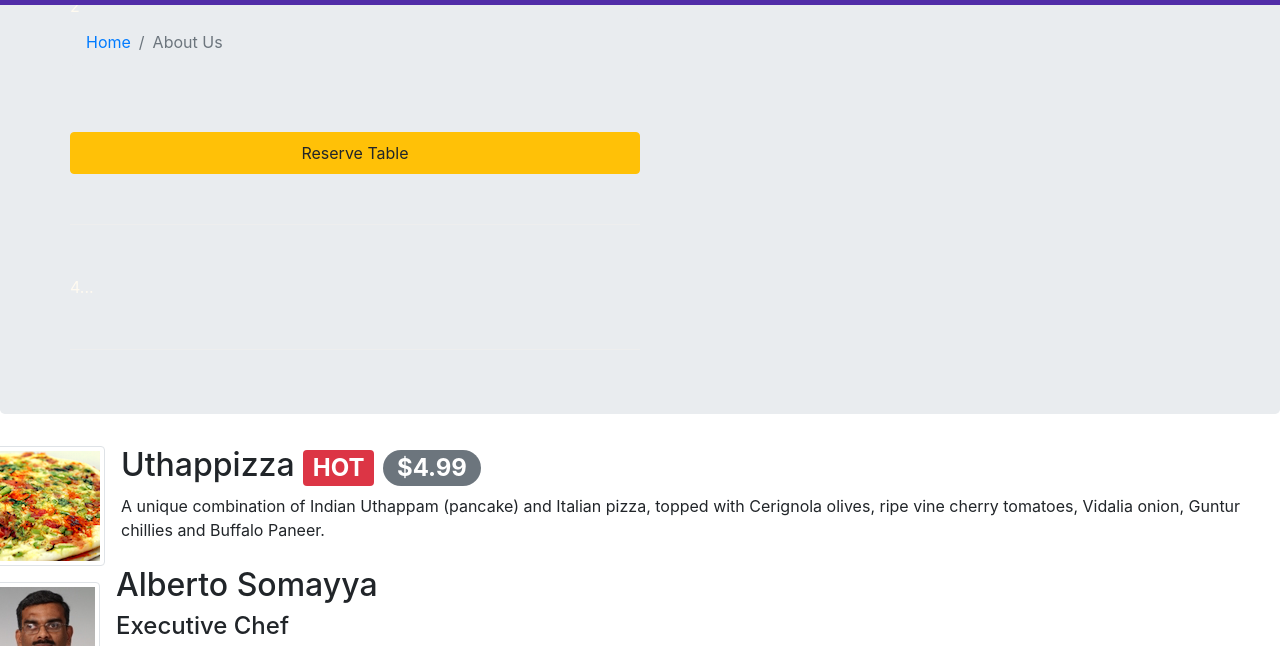
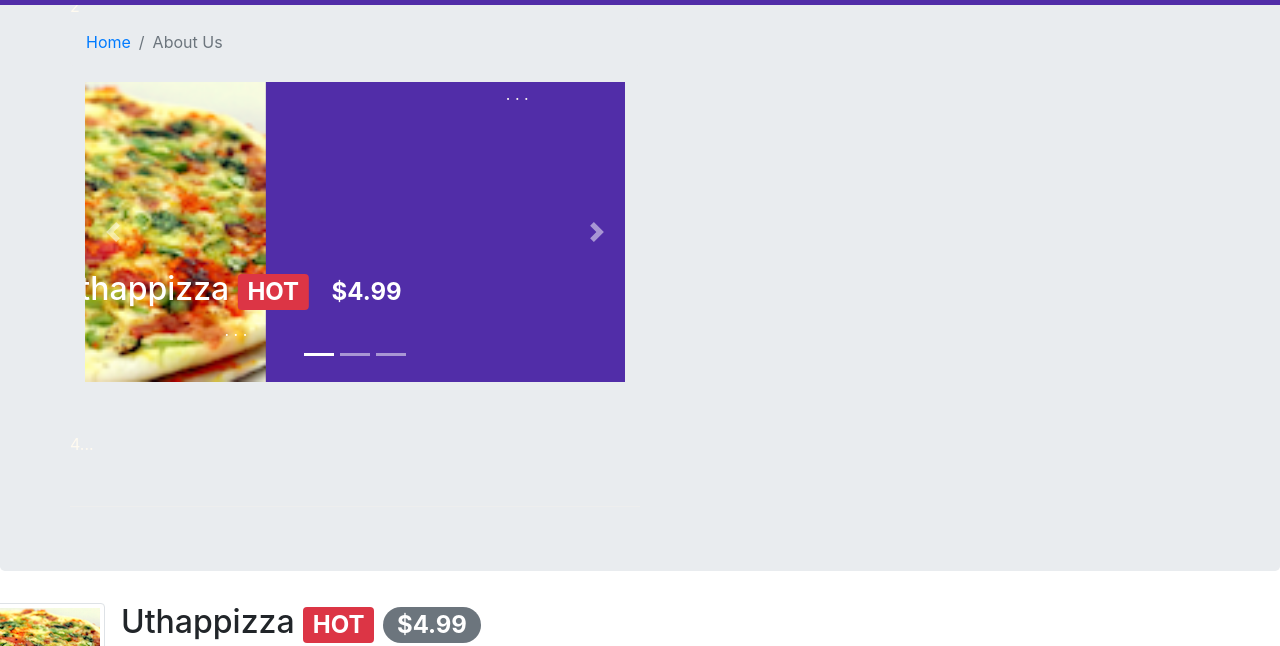
Before and after one commit to minhdev313/FER201M, a website: page index.html in a window 1280 px wide. Shown: the part 134-780 px from the top of the page. Drawn offline with nearby package versions, Linux system fonts and the light colour scheme.

Commit message:
Carousel

```diff
--- a/css/style.css
+++ b/css/style.css
@@ -23,48 +23,51 @@
 /* .col-auto{
     background-color: rgb(117, 117, 19);
 } */
-.row-header{
-    margin:0px auto;
-    padding:0px;
+.row-header {
+    margin: 0px auto;
+    padding: 0px;
     background-color: rgb(31, 29, 145);
 }
 
 .row-content {
-    margin:0px auto;
+    margin: 0px auto;
     padding: 50px 0px 50px 0px;
     border-bottom: 1px ridge;
-    min-height:100px;
+    min-height: 100px;
 }
-.footer{
+
+.footer {
     background-color: #D1C4E9;
-    margin:0px auto;
+    margin: 0px auto;
     padding: 20px 0px 20px 0px;
 }
+
 /* .list-unstyled{
     background-color: rgb(112, 79, 35);
 } */
 
 .jumbotron {
-    padding:70px 30px 70px 30px;
-    margin:0px auto;
-    background: #7952bb ;
-    color:floralwhite;
+    padding: 70px 30px 70px 30px;
+    margin: 0px auto;
+    background: #7952bb;
+    color: floralwhite;
 }
 
-.address{
-    font-size:80%;
-    margin:0px;
-    color:#0f0f0f;
+.address {
+    font-size: 80%;
+    margin: 0px;
+    color: #0f0f0f;
 }
 
-.body{
-    padding:50px 0px 0px 0px;
-    z-index:0;
+.body {
+    padding: 50px 0px 0px 0px;
+    z-index: 0;
 }
 
 .navbar-dark {
-     background-color: #512DA8;
+    background-color: #512DA8;
 }
+
 .tab-content {
     border-left: 1px solid #ccbebe;
     border-right: 1px solid #aca4a4;
@@ -80,3 +83,18 @@
     padding: 10px;
     color: black;
 }
+
+.carousel {
+    background: #512DA8;
+}
+
+.carousel-item {
+    height: 300px;
+}
+
+.carousel-item img {
+    position: absolute;
+    top: 0;
+    left: 0;
+    min-height: 300px;
+}
--- a/index.html
+++ b/index.html
@@ -18,8 +18,7 @@
         <div class="container">
             <div class="row row-header">1... </div>
             <div class="row">
-
-                <div class="col-12 col-sm-6"> ...
+                <div class="col-12 col-sm-6">
                     <nav class="navbar navbar-dark navbar-expand-sm fixed-top">
                         <div class="container">
                             <div class="col-12 col-sm align-self-center">
@@ -63,11 +62,42 @@
                             <li class="breadcrumb-item active">About Us</li>
                         </ol>
                     </div>
+                    <div class="row">
+                        <div class="col">
+                            <div id="mycarousel" class="carousel slide" data-ride="carousel">
+                                <div class="carousel-inner" role="listbox">
+                                    <div class="carousel-item active">
+                                        <img class="d-block img-fluid" src="img/uthappizza.png" alt="Uthappizza">
+                                        <div class="carousel-caption d-none d-md-block">
+                                            <h2>Uthappizza
+                                                <span class="badge badge-danger">HOT</span>
+                                                <span class="badge badge-pill badge-default">$4.99</span>
+                                            </h2>
+                                            . . .
+                                        </div>
+                                    </div>
+                                    <div class="carousel-item">
+                                        . . .
+                                    </div>
+                                    <div class="carousel-item">
+                                        . . .
+                                    </div>
+                                </div>
 
-                    <div class="row row-content align-items-center">
-                        <a role="button" class="btn btn-block nav-link btn-warning" data-toggle="tooltip"
-                            data-html="true" title="Or Call us at  <br><strong>+852 12345678</strong>"
-                            data-placement="bottom" href="#reserveform">Reserve Table</a>
+                            </div>
+                            <ol class="carousel-indicators">
+                                <li data-target="#mycarousel" data-slide-to="0" class="active"></li>
+                                <li data-target="#mycarousel" data-slide-to="1"></li>
+                                <li data-target="#mycarousel" data-slide-to="2"></li>
+                            </ol>
+                            <a class="carousel-control-prev" href="#mycarousel" role="button" data-slide="prev">
+                                <span class="carousel-control-prev-icon"></span>
+                            </a>
+                            <a class="carousel-control-next" href="#mycarousel" role="button" data-slide="next">
+                                <span class="carousel-control-next-icon"></span>
+                            </a>
+
+                        </div>
                     </div>
 
                     <div class="row row-content align-items-center">4... </div>
@@ -93,7 +123,6 @@
                             cherry tomatoes, Vidalia onion, Guntur chillies and
                             Buffalo Paneer.</p>
                     </div>
-
                 </div>
                 <div class="media">
                     <img class="d-flex mr-3 img-thumbnail align-self-center" src="img/alberto.png"
@@ -110,7 +139,6 @@
                 </div>
 
             </div>
-
         </div>
 
     </section>
@@ -123,6 +151,11 @@
                 <i class="fa fa-envelope fa-lg"></i>:
                 <a href="mailto:confusion@food.net">confusion@food.net</a>
             </div>
+            <div class="row row-content align-items-center">
+                <a role="button" class="btn btn-block nav-link btn-warning" data-toggle="tooltip" data-html="true"
+                    title="Or Call us at  <br><strong>+852 12345678</strong>" data-placement="bottom"
+                    href="#reserveform">Reserve Table</a>
+            </div>
             <div class="col-auto text-center">
                 <a class="btn btn-social-icon btn-google" href="http://google.com/+"><i
                         class="fa fa-google-plus"></i></a>
@@ -133,11 +166,10 @@
                 <a class="btn btn-social-icon btn-twitter" href="http://twitter.com/"><i class="fa fa-twitter"></i></a>
                 <a class="btn btn-social-icon btn-google" href="http://youtube.com/"><i class="fa fa-youtube"></i></a>
                 <a class="btn btn-social-icon" href="mailto:"><i class="fa fa-envelope-o"></i></a>
-
             </div>
-
         </div>
         </div>
+
     </footer>
     <div id="loginModal" class="modal fade" role="dialog">
         <div class="modal-dialog modal-lg" role="content">
```
